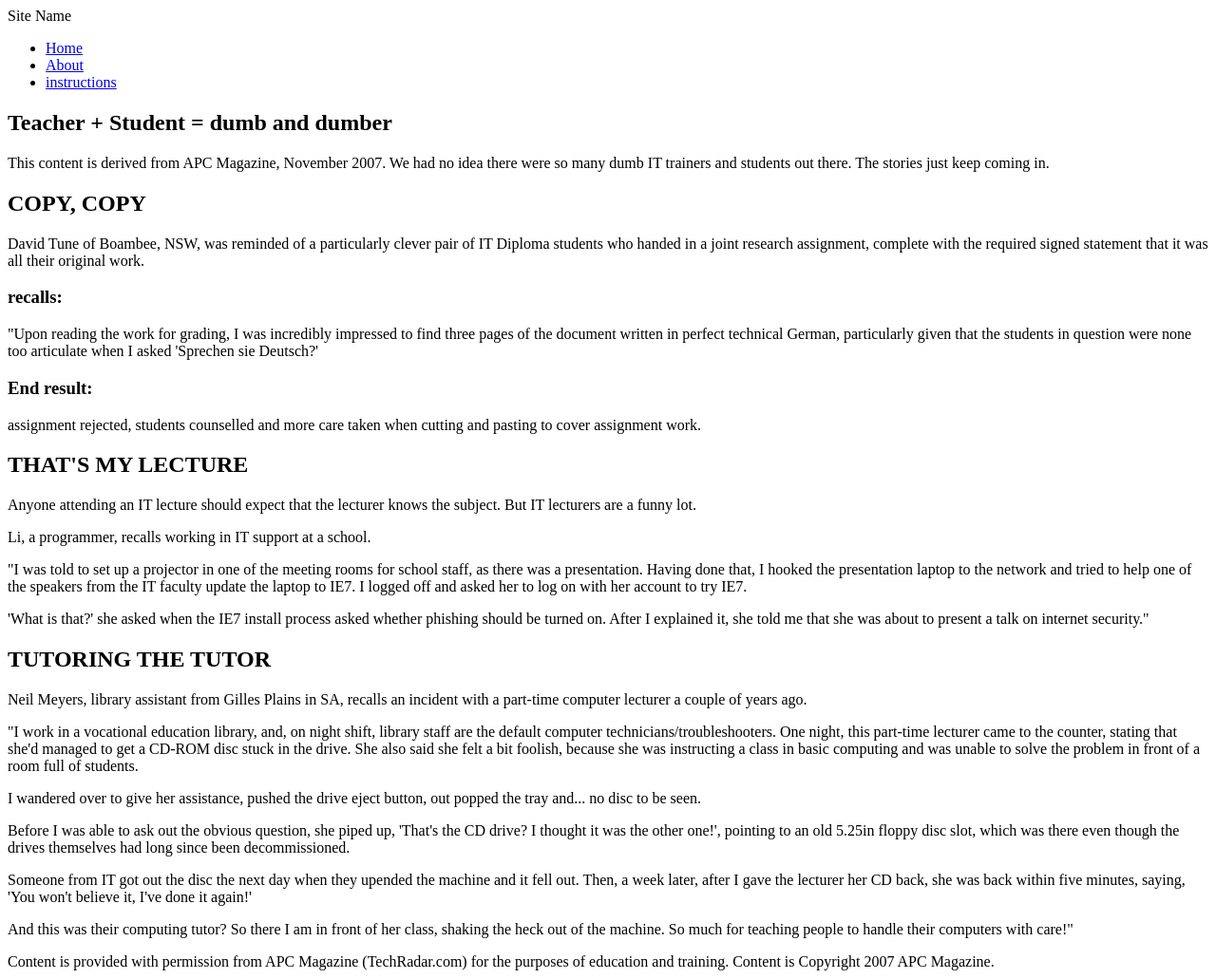
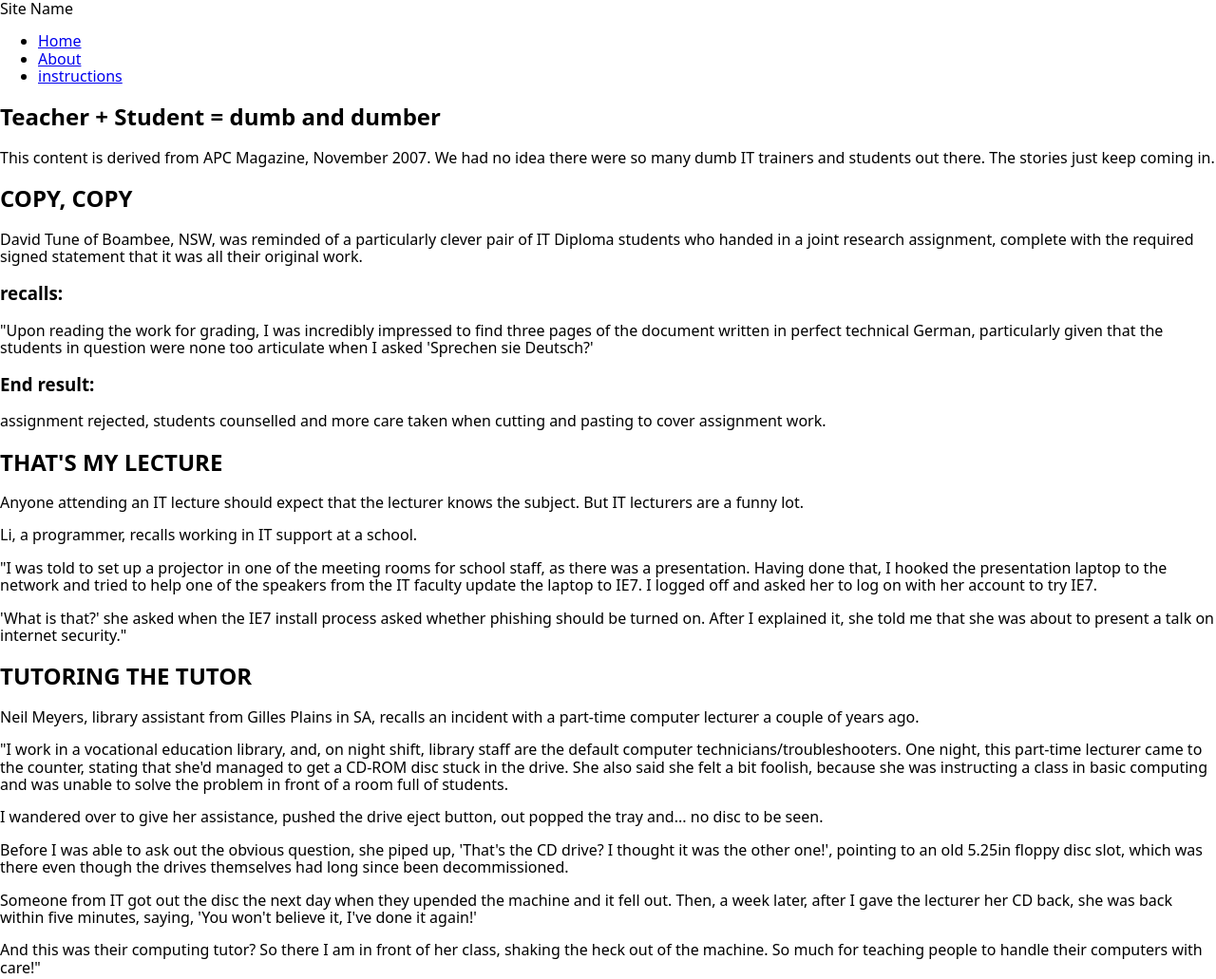
Before and after one commit to GUKWAT/C4Prog-WT-23S2-Portfolio-TG, a plain HTML site: page WebTech-Portfolio/phase-2/index.html in a window 1280 px wide. Shown: the top 1031 px of the page at 95% size. Drawn offline with Linux system fonts and the light colour scheme.

Commit message:
feat add CSS to the html file

```diff
--- a/WebTech-Portfolio/phase-2/index.html
+++ b/WebTech-Portfolio/phase-2/index.html
@@ -6,11 +6,15 @@
     <meta name="keywords" content="">
     <meta name="author" content="Tadiwanashe Gukwa">
     <meta name="viewport" content="width=device-width, initial-scale=1.0">
+    <link rel="stylesheet" href="/assets/css/meyer-reset.cssgit">
+    <link rel="stylesheet" href="/assets/css/modern-normalize.css">
     <title> Site Name</title>
+
   </head>
   <body>
     <header>Site Name</header>
     <nav>
+
       <ul class="nav__links">
         <li>
           <a href="index.html">Home </a>
```
